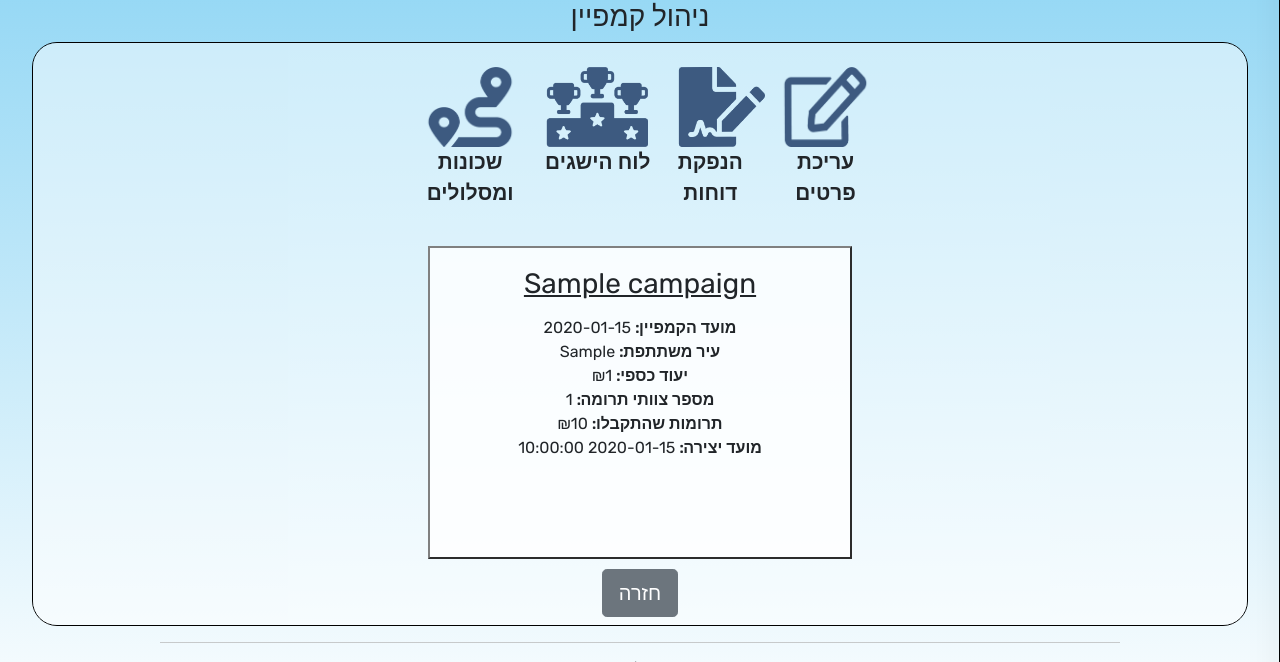
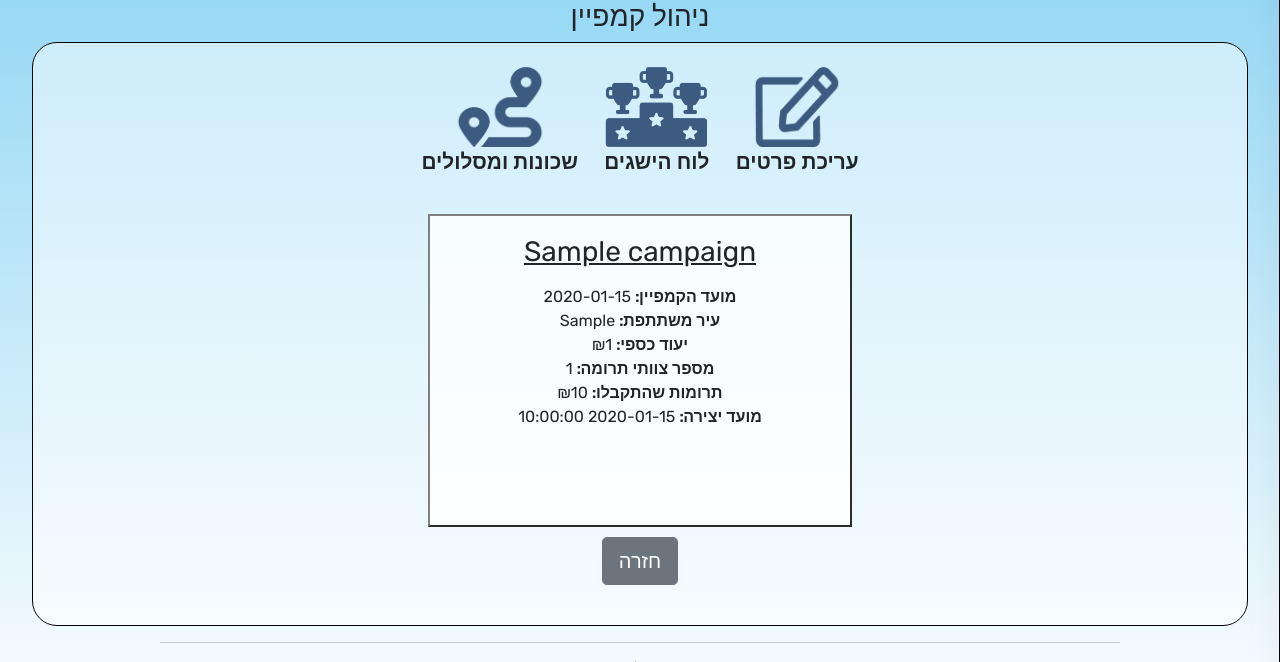
Before and after one commit to Omeramsc/hakesh-trom, a Flask app: page /manage_campaign/campaign_control_panel/1 in a window 1280 px wide. Shown: the part 53-715 px from the top of the page. Run offline with Flask 2, Linux system fonts and the light colour scheme; a user stored in the database is signed in; tables that the repository leaves empty hold one stand-in row (values such as "Sample post"); data that the repository does not hold is empty; some libraries are stand-ins or nearby versions.

Commit message:
removed the 'issue reports' button

```diff
--- a/templates/campaign_control_panel.html
+++ b/templates/campaign_control_panel.html
@@ -11,12 +11,6 @@
                         src="{{ url_for('static', filename='edit.png') }}"
                         alt="עריכת פרטי קמפיין"><br>
                     עריכת פרטים
-                </a>
-            </div>
-            <div class="option_button">
-                <a class="hide_link" href="#"><img src="{{ url_for('static', filename='reports.png') }}"
-                                                   alt="לא פעיל"><br>
-                    הנפקת דוחות
                 </a>
             </div>
             <div class="option_button">
```
